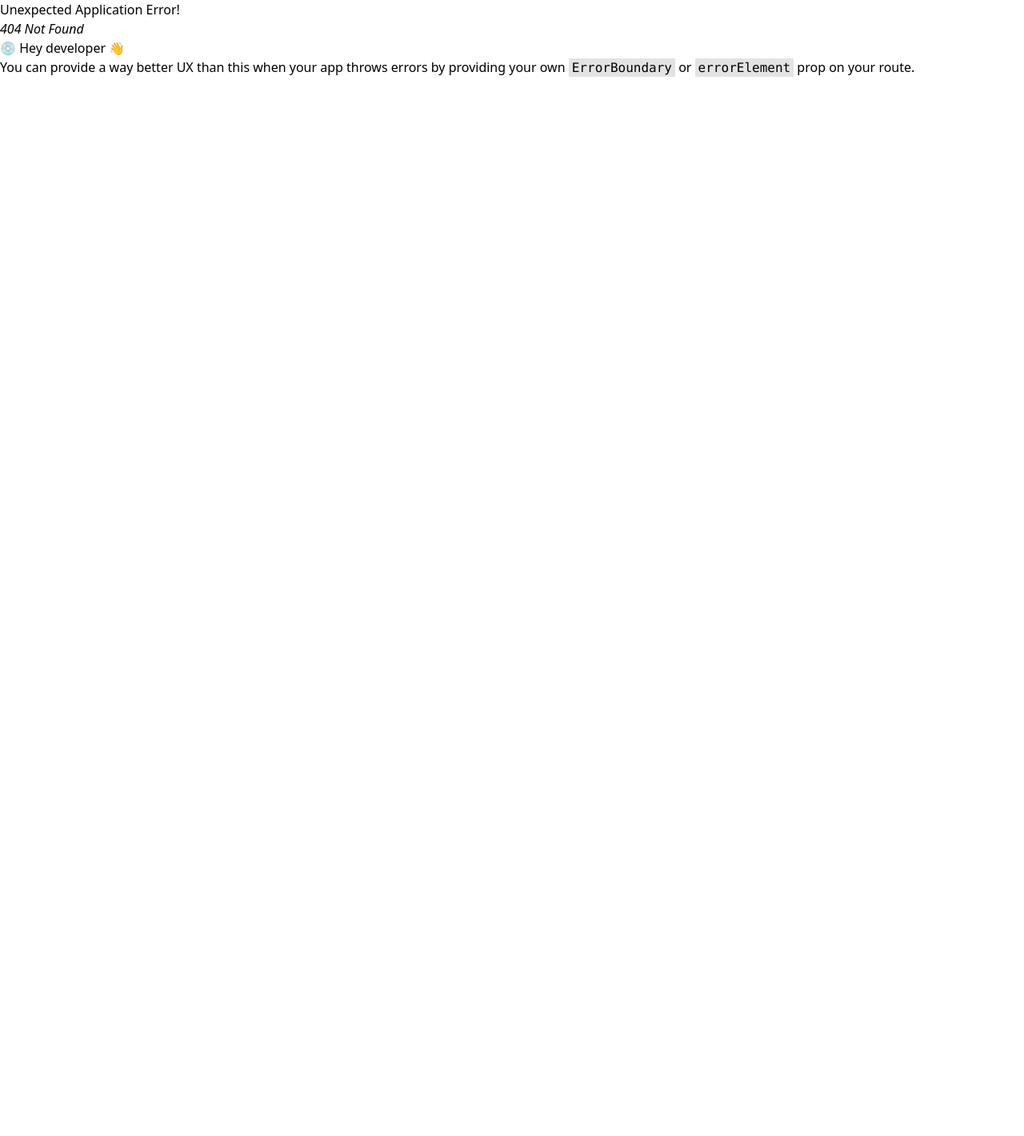
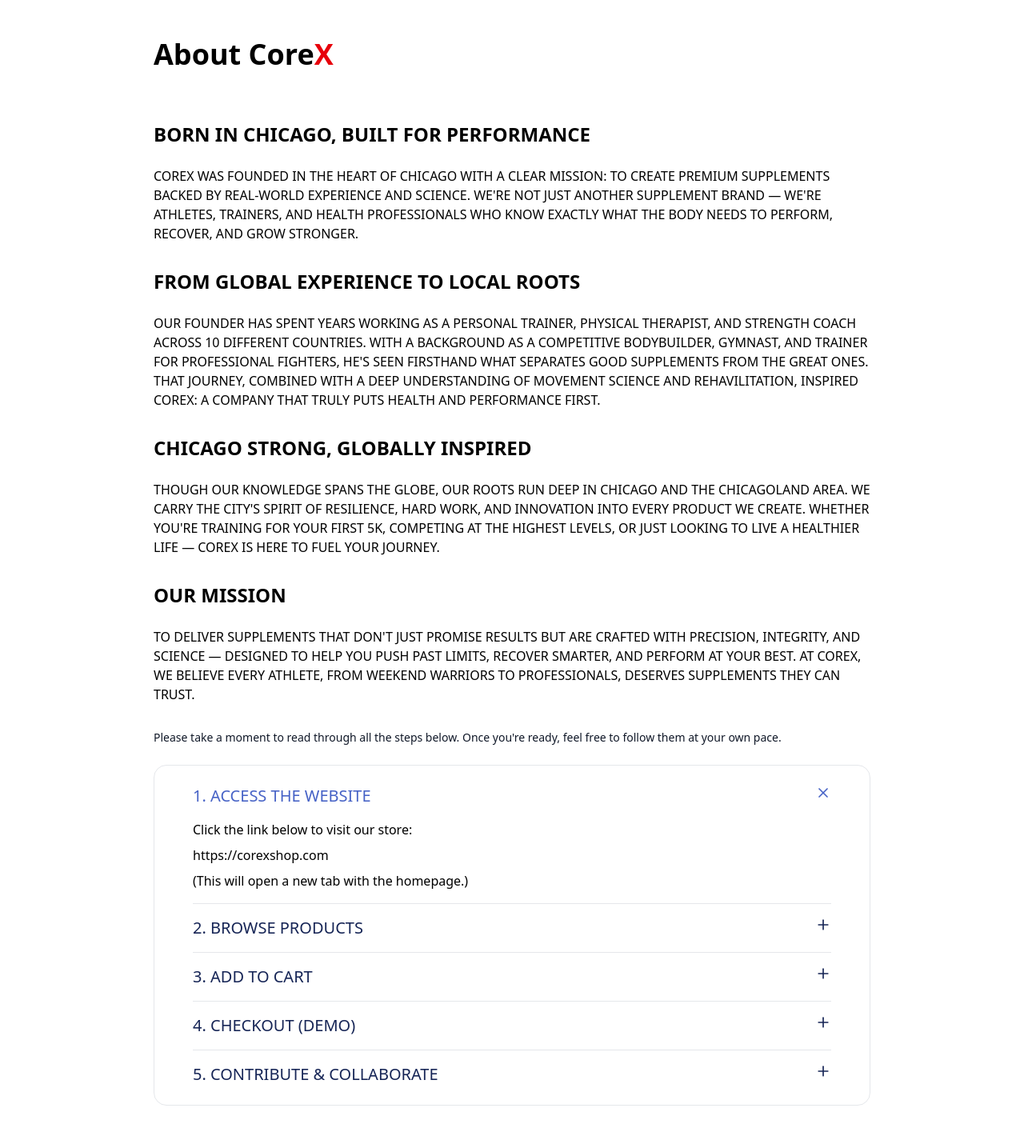
Before and after one commit to suryaprakashsingh1705-sys/hacktoberfest-2025-frontend, a React (Vite) app: page /about-corex in a window 1280 px wide. Before the commit this address had no page. Shown: the top 1420 px of the page at 80% size. Before the commit the page ends 800 px from the top, so only its background shows below. Built offline with nearby package versions, Linux system fonts and the light colour scheme.

Commit message:
create about page

```diff
--- /dev/null
+++ b/src/pages/About/About.jsx
@@ -0,0 +1,184 @@
+import { useState } from 'react';
+import SEO from '../../components/SEO';
+import * as Accordion from '@radix-ui/react-accordion';
+import { Plus, X } from 'lucide-react';
+
+export default function AboutPage() {
+  return (
+    <>
+      <SEO
+        title="About CoreX | CoreX Nutrition"
+        description="CoreX Nutrition's About page for this open-source demo project."
+      />
+
+      <main
+        className="min-h-screen bg-white py-12 px-4 sm:px-6 lg:mx-36"
+        role="main"
+        aria-labelledby="about-title"
+      >
+        <div className="max-w-4xl mx-auto">
+          <header className="mb-8">
+            <h1 className="text-4xl font-semibold mb-16" id="about-title">
+              About Core<span className="text-red-600">X</span>
+            </h1>
+          </header>
+
+            <section className="mb-8">
+              <h2 className="text-2xl font-bold mb-6">
+                BORN IN CHICAGO, BUILT FOR PERFORMANCE
+              </h2>
+              <p className="text-base mb-6 uppercase">
+                CoreX was founded in the heart of Chicago with a clear mission:
+                to create premium supplements backed by real-world experience
+                and science. We're not just another supplement brand — we're
+                athletes, trainers, and health professionals who know exactly
+                what the body needs to perform, recover, and grow stronger.
+              </p>
+            </section>
+
+            <section className="mb-8">
+              <h2 className="text-2xl font-bold mb-6">
+                FROM GLOBAL EXPERIENCE TO LOCAL ROOTS
+              </h2>
+              <p className="text-base mb-6 uppercase">
+                Our founder has spent years working as a personal trainer,
+                physical therapist, and strength coach across 10 different
+                countries. With a background as a competitive bodybuilder,
+                gymnast, and trainer for professional fighters, he's seen
+                firsthand what separates good supplements from the great ones.
+                That journey, combined with a deep understanding of movement
+                science and rehavilitation, inspired CoreX: a company that truly
+                puts health and performance first.
+              </p>
+            </section>
+
+            <section className="mb-8">
+              <h2 className="text-2xl font-bold mb-6">
+                CHICAGO STRONG, GLOBALLY INSPIRED
+              </h2>
+              <p className="text-base mb-6 uppercase">
+                Though our knowledge spans the globe, our roots run deep in
+                Chicago and the Chicagoland area. We carry the city's spirit of
+                resilience, hard work, and innovation into every product we
+                create. Whether you're training for your first 5k, competing at
+                the highest levels, or just looking to live a healthier life —
+                CoreX is here to fuel your journey.
+              </p>
+            </section>
+
+            <section className="mb-8">
+              <h2 className="text-2xl font-bold mb-6">
+                OUR MISSION
+              </h2>
+              <p className="text-base font-500 mb-6 uppercase">
+                To deliver supplements that don't just promise results but are
+                crafted with precision, integrity, and science — designed to
+                help you push past limits, recover smarter, and perform at your
+                best. At CoreX, we believe every athlete, from weekend warriors
+                to professionals, deserves supplements they can trust.
+              </p>
+            </section>
+
+            <section className="mb-8">
+              <p className="text-sm text-gray-900 mb-6">
+                Please take a moment to read through all the steps below. Once you're ready, feel free to follow them at your own pace.
+              </p>
+              <AboutAccordion />
+            </section>
+        </div>
+      </main>
+    </>
+  );
+}
+
+const AboutAccordion = () => {
+  const [openItems, setOpenItems] = useState(['item-1']);
+  const isOpen = (value) => openItems.includes(value);
+
+  return (
+    <Accordion.Root
+      type="multiple"
+      value={openItems}
+      onValueChange={setOpenItems}
+      className="rounded-2xl border border-gray-200 px-12 py-6"
+    >
+      <Accordion.Item className="AccordionItem" value="item-1">
+        <Accordion.Header>
+        <Accordion.Trigger className="flex w-full justify-between text-xl uppercase data-[state=open]:text-blue-800 data-[state=closed]:text-blue-950 data-[state=open]:opacity-80">
+            <span>1. Access the website</span>
+            {isOpen('item-1') ? <X className="h-5 w-5" /> : <Plus className="h-5 w-5" />}
+          </Accordion.Trigger>
+        </Accordion.Header>
+        <Accordion.Content className="text-base font-normal mt-4">
+          <p className="mb-2">Click the link below to visit our store:</p>
+          <a href='https://corexshop.com' target='_blank' >https://corexshop.com</a>
+          <p className="mt-2">(This will open a new tab with the homepage.)</p>
+        </Accordion.Content>
+      </Accordion.Item>
+
+      <hr className="border-gray-200 my-4"/>
+
+      <Accordion.Item className="AccordionItem" value="item-2">
+        <Accordion.Header>
+        <Accordion.Trigger className="flex w-full justify-between text-xl uppercase data-[state=open]:text-blue-800 data-[state=closed]:text-blue-950 data-[state=open]:opacity-80">
+            <span>2. Browse Products</span>
+            {isOpen('item-2') ? <X className="h-5 w-5" /> : <Plus className="h-5 w-5" />}
+          </Accordion.Trigger>
+        </Accordion.Header>
+        <Accordion.Content className="text-base font-normal mt-4">
+          <p>Explore our collections like Pre-Workout, Build Muscle, and more.</p>
+          <p className="mt-2">Use filters to find products by category or benefit.</p>
+        </Accordion.Content>
+      </Accordion.Item>
+
+      <hr className="border-gray-200 my-4"/>
+
+      <Accordion.Item className="AccordionItem" value="item-3">
+        <Accordion.Header>
+        <Accordion.Trigger className="flex w-full justify-between text-xl uppercase data-[state=open]:text-blue-800 data-[state=closed]:text-blue-950 data-[state=open]:opacity-80">
+            <span className="text-xl uppercase">3. Add to cart</span>
+            {isOpen('item-3') ? <X className="h-5 w-5" /> : <Plus className="h-5 w-5" />}
+          </Accordion.Trigger>
+        </Accordion.Header>
+        <Accordion.Content className="text-base font-normal mt-4">
+          <p>When you find something you like, click "Add to Cart".</p>
+          <p className="mt-2">Your selected items will appear in the cart, ready for checkout.</p>
+        </Accordion.Content>
+      </Accordion.Item>
+
+      <hr className="border-gray-200 my-4"/>
+
+      <Accordion.Item className="AccordionItem" value="item-4">
+        <Accordion.Header>
+          <Accordion.Trigger className="flex w-full justify-between text-xl uppercase data-[state=open]:text-blue-800 data-[state=closed]:text-blue-950 data-[state=open]:opacity-80">
+            <span>4. Checkout (Demo)</span>
+            {isOpen('item-4') ? <X className="h-5 w-5" /> : <Plus className="h-5 w-5" />}
+          </Accordion.Trigger>
+        </Accordion.Header>
+        <Accordion.Content className="text-base font-normal mt-4">
+          <p>You can proceed to checkout to see how the flow works.</p>
+          <p className="mt-2">Please note: This is a demo-only product. No payments are processed — this is part of our open source learning initiative with Open Code Chicago.</p>
+        </Accordion.Content>
+      </Accordion.Item>
+
+      <hr className="border-gray-200 my-4"/>
+
+      <Accordion.Item className="AccordionItem" value="item-5">
+        <Accordion.Header>
+        <Accordion.Trigger className="flex w-full justify-between text-xl uppercase data-[state=open]:text-blue-800 data-[state=closed]:text-blue-950 data-[state=open]:opacity-80">
+            <span>5. Contribute & Collaborate</span>
+            {isOpen('item-5') ? <X className="h-5 w-5" /> : <Plus className="h-5 w-5" />}
+          </Accordion.Trigger>
+        </Accordion.Header>
+        <Accordion.Content className="text-base font-normal mt-4">
+          <p className="mb-2">Want to improve this project?</p>
+          <ul className="list-disc list-inside">
+            <li className="ml-2">Visit our GitHub repo.</li>
+            <li className="ml-2">Check open issues (features, bugs, or docs).</li>
+            <li className="ml-2">Pick a task, follow contribution guidelines, and submit a PR.</li>
+          </ul>
+        </Accordion.Content>
+      </Accordion.Item>
+    </Accordion.Root>
+  )
+}
--- a/src/routes/RouterConfig.jsx
+++ b/src/routes/RouterConfig.jsx
@@ -7,6 +7,7 @@
 const Accessibility = lazy(() => import('../pages/Accessibility/Accessibility'));
 const PrivacyPolicy = lazy(() => import('../pages/PrivacyPolicy/PrivacyPolicyPage'));
 const ReturnPolicy = lazy(() => import('../pages/ReturnPolicy/ReturnPolicy'));
+const About = lazy(() => import('../pages/About/About'));
 
 // Router configuration
 export const RouterConfig = () =>
@@ -16,5 +17,6 @@
       <Route path="accessibility" element={<Accessibility />} />
       <Route path="privacy-policy" element={<PrivacyPolicy />} />
       <Route path="return-policy" element={<ReturnPolicy />} /> {/* changed to singular for clarity */}
+      <Route path="about-corex" element={<About />} />
     </Route>
   );
```
Also changed, not shown: 1 other file (tests, documents, lock files or other folders).
